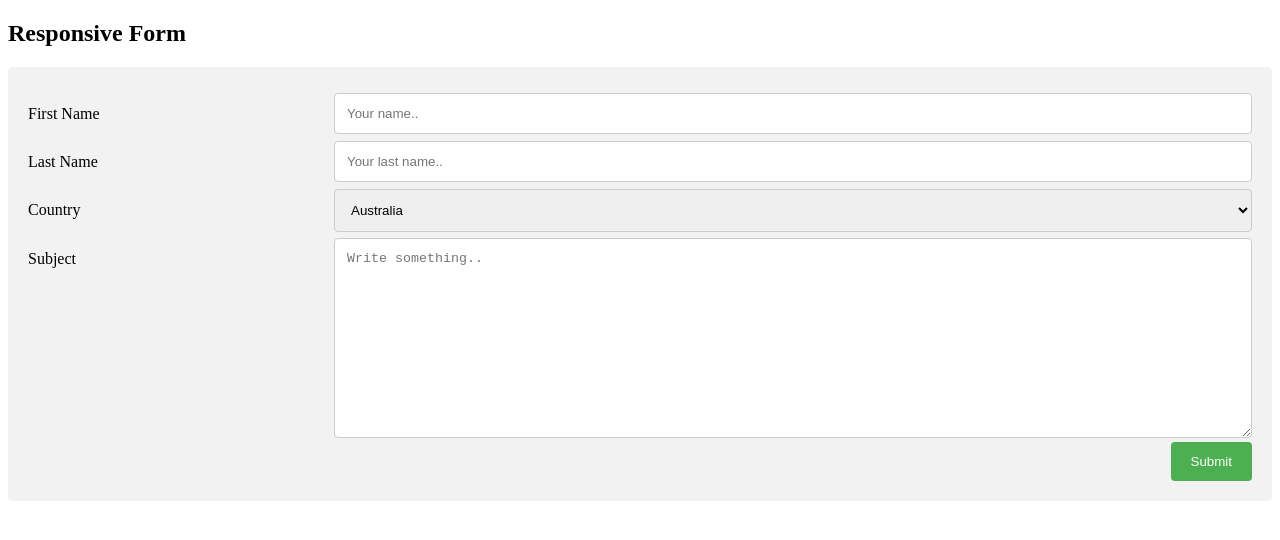
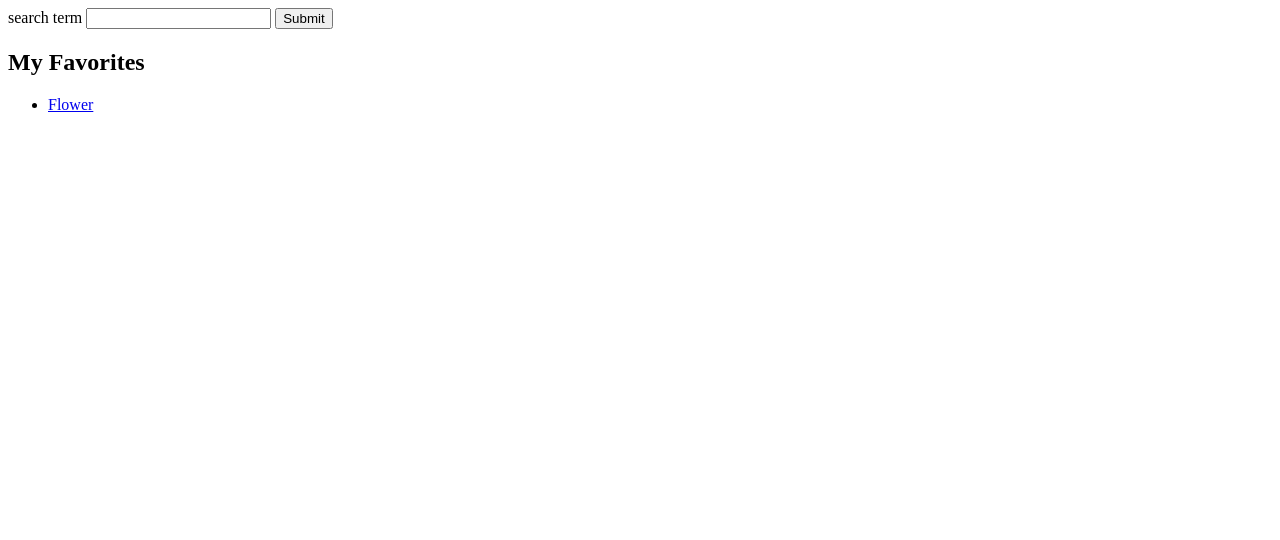
Before and after one commit to JyotiSharma111/html-me, a plain HTML site: page form.html in a window 1280 px wide. Drawn offline with Linux system fonts and the light colour scheme.

Commit message:
form added

```diff
--- a/form.html
+++ b/form.html
@@ -1,119 +1,18 @@
-<!DOCTYPE html>
 <html>
-<head>
-<style>
-* {
-    box-sizing: border-box;
-}
+  <head>
+    <title>
 
-input[type=text], select, textarea {
-    width: 100%;
-    padding: 12px;
-    border: 1px solid #ccc;
-    border-radius: 4px;
-    resize: vertical;
-}
-
-label {
-    padding: 12px 12px 12px 0;
-    display: inline-block;
-}
-
-input[type=submit] {
-    background-color: #4CAF50;
-    color: white;
-    padding: 12px 20px;
-    border: none;
-    border-radius: 4px;
-    cursor: pointer;
-    float: right;
-}
-
-input[type=submit]:hover {
-    background-color: #45a049;
-}
-
-.container {
-    border-radius: 5px;
-    background-color: #f2f2f2;
-    padding: 20px;
-}
-
-.col-25 {
-    float: left;
-    width: 25%;
-    margin-top: 6px;
-}
-
-.col-75 {
-    float: left;
-    width: 75%;
-    margin-top: 6px;
-}
-
-/* Clear floats after the columns */
-.row:after {
-    content: "";
-    display: table;
-    clear: both;
-}
-
-/* Responsive layout - when the screen is less than 600px wide, make the two columns stack on top of each other instead of next to each other */
-@media screen and (max-width: 600px) {
-    .col-25, .col-75, input[type=submit] {
-        width: 100%;
-        margin-top: 0;
-    }
-}
-</style>
-</head>
+    </title>
+  </head>
 <body>
-
-<h2>Responsive Form</h2>
-
-<div class="container">
-  <form action="/action_page.php">
-    <div class="row">
-      <div class="col-25">
-        <label for="fname">First Name</label>
-      </div>
-      <div class="col-75">
-        <input type="text" id="fname" name="firstname" placeholder="Your name..">
-      </div>
-    </div>
-    <div class="row">
-      <div class="col-25">
-        <label for="lname">Last Name</label>
-      </div>
-      <div class="col-75">
-        <input type="text" id="lname" name="lastname" placeholder="Your last name..">
-      </div>
-    </div>
-    <div class="row">
-      <div class="col-25">
-        <label for="country">Country</label>
-      </div>
-      <div class="col-75">
-        <select id="country" name="country">
-          <option value="australia">Australia</option>
-          <option value="canada">Canada</option>
-          <option value="usa">USA</option>
-        </select>
-      </div>
-    </div>
-    <div class="row">
-      <div class="col-25">
-        <label for="subject">Subject</label>
-      </div>
-      <div class="col-75">
-        <textarea id="subject" name="subject" placeholder="Write something.." style="height:200px"></textarea>
-      </div>
-    </div>
-    <div class="row">
-      <input type="submit" value="Submit">
-    </div>
+  <form action='https://google.com' method='GET'>
+    <label for='search'>search term</label>
+    <input id='search' type='text' name="q">
+    <input type="submit">
   </form>
-</div>
-
+  <h2> My Favorites</h2>
+  <ul>
+    <li><a href='https://www.google.com/?q=flower'>Flower</a></li>
+  </ul>
 </body>
 </html>
```
Also changed, not shown: index.html (+2 -4 lines).
